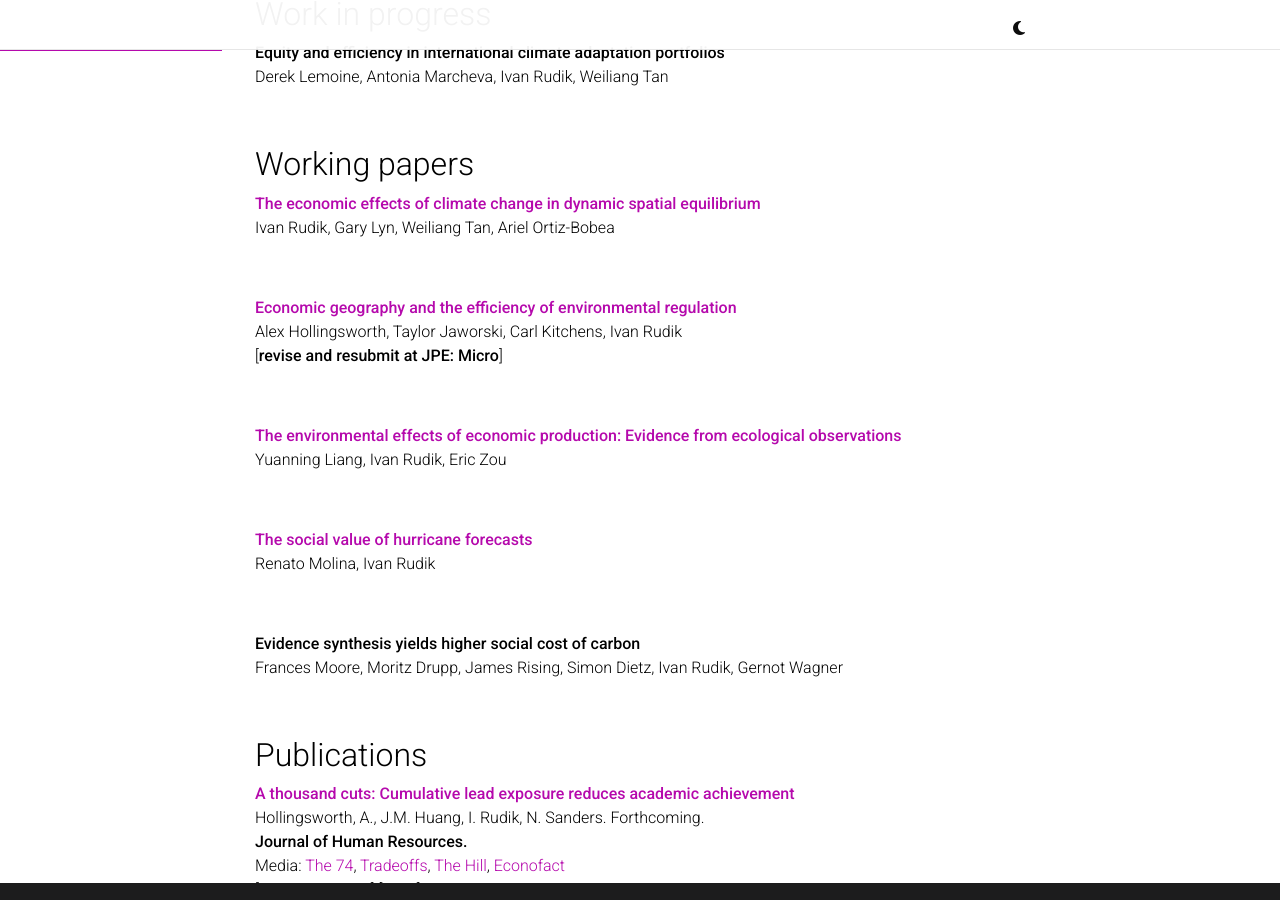
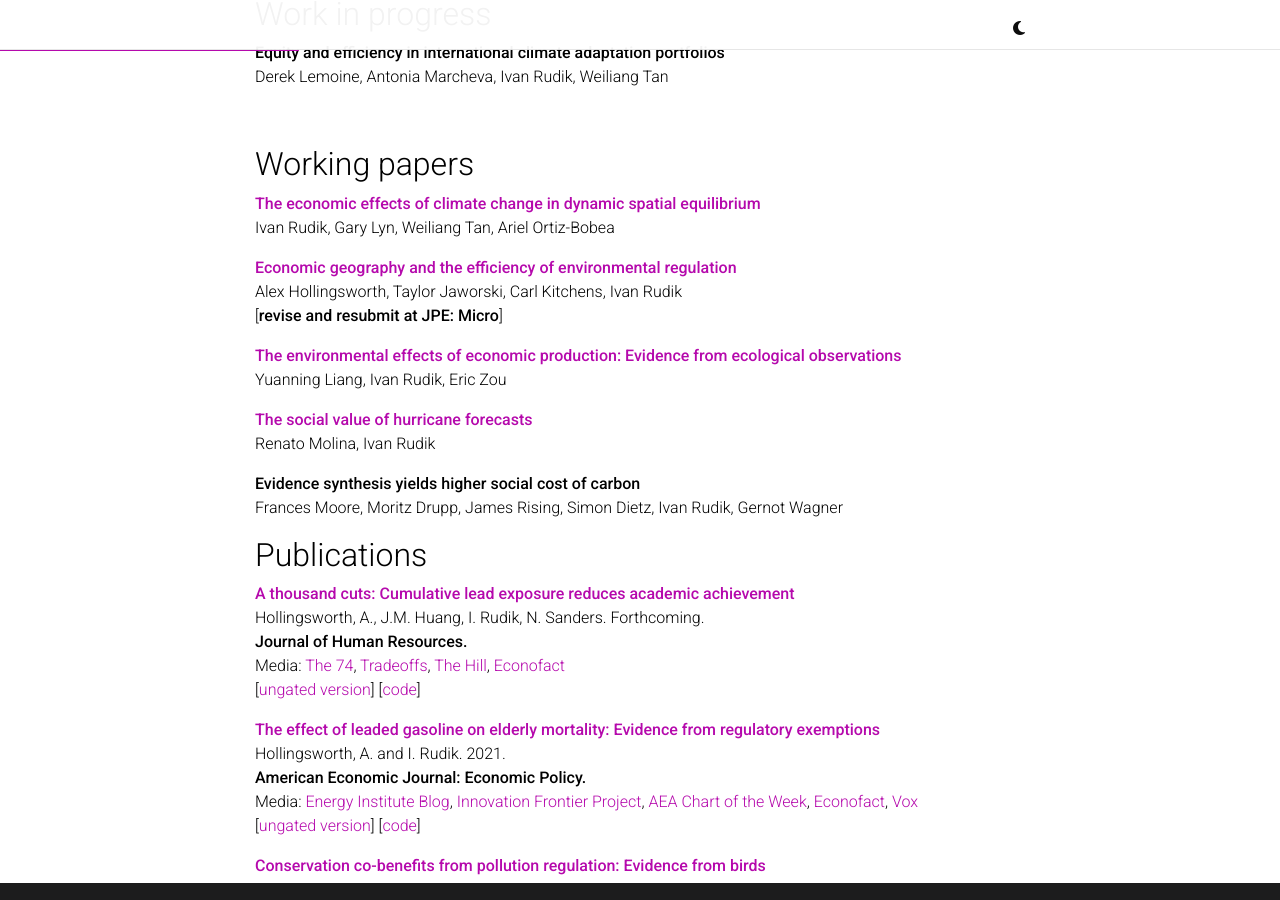
Before and after one commit to irudik/irudik.github.io, a Jekyll site: the page built from _pages/about.md, in a window 1280 px wide and 900 px high, scrolled down 431 px. Built offline with Jekyll 4.4.1, drawn with Linux system fonts in a browser that asks for light colours; comment, search, counter and statistics services are not loaded; a style sheet for code colours, icons or effects is not loaded.

Commit message:
spacing return to old

```diff
--- a/_pages/about.md
+++ b/_pages/about.md
@@ -40,28 +40,18 @@ Derek Lemoine, Antonia Marcheva, Ivan Rudik, Weiliang Tan
 **[The economic effects of climate change in dynamic spatial equilibrium](https://osf.io/preprints/socarxiv/usghb)**
 Ivan Rudik, Gary Lyn, Weiliang Tan, Ariel Ortiz-Bobea
 
-<br>
-
 **[Economic geography and the efficiency of environmental regulation](https://osf.io/preprints/socarxiv/x6fuw/)**
 Alex Hollingsworth, Taylor Jaworski, Carl Kitchens, Ivan Rudik
 [**revise and resubmit at JPE: Micro**]
 
-<br>
-
 **[The environmental effects of economic production: Evidence from ecological observations](https://osf.io/preprints/socarxiv/qy76a)**
 Yuanning Liang, Ivan Rudik, Eric Zou
-
-<br>
 
 **[The social value of hurricane forecasts](https://osf.io/preprints/socarxiv/sqtjr)**
 Renato Molina, Ivan Rudik
 
-<br>
-
 **Evidence synthesis yields higher social cost of carbon**
 Frances Moore, Moritz Drupp, James Rising, Simon Dietz, Ivan Rudik, Gernot Wagner
-
-<br>
 
 ## Publications
 **[A thousand cuts: Cumulative lead exposure reduces academic achievement](https://www.nber.org/papers/w28250)**
@@ -70,15 +60,11 @@ Hollingsworth, A., J.M. Huang, I. Rudik, N. Sanders. Forthcoming.
 Media: [The 74](https://www.the74million.org/lead-poisoning-hurts-kids-a-new-study-shows-how-exposure-from-an-unexpected-source-nascar-racetracks-lowered-test-scores/), [Tradeoffs](https://tradeoffs.org/2021/06/04/what-nascar-can-teach-us-about-pollution-and-social-determinants-of-health/), [The Hill](https://thehill.com/changing-america/sustainability/3716345-how-nascars-switch-to-unleaded-gas-boosted-test-scores-near-racetracks/), [Econofact](https://econofact.org/educational-benefits-of-reducing-lead-exposure)
 [[ungated version](https://osf.io/preprints/socarxiv/wz73u)] [[code](https://www.openicpsr.org/openicpsr/project/179422/)]
 
-<br>
-
 **[The effect of leaded gasoline on elderly mortality: Evidence from regulatory exemptions](https://www.aeaweb.org/articles?id=10.1257/pol.20190654)**
 Hollingsworth, A. and I. Rudik. 2021.
 **American Economic Journal: Economic Policy.**
 Media: [Energy Institute Blog](https://energyathaas.wordpress.com/2020/03/02/the-crazy-history-of-lead-in-gasoline/), [Innovation Frontier Project](https://innovationfrontier.org/how-exposure-to-pollution-quietly-shapes-the-american-workforce-and-economy/),  [AEA Chart of the Week](https://www.aeaweb.org/research/charts/leaded-gasoline-elderly-mortality-nascar-arca), [Econofact](https://t.co/h0RwoLhKlx?amp=1), [Vox](https://www.vox.com/future-perfect/22834666/lead-exposure-poisoning-developing-countries)
 [[ungated version](https://osf.io/preprints/socarxiv/rdy6g/)] [[code](https://www.openicpsr.org/openicpsr/project/120128/)]
-
-<br>
 
 **[Conservation co-benefits from pollution regulation: Evidence from birds](https://doi.org/10.1073/pnas.2013568117)**
 Liang, Y., I. Rudik, E. Zou, A. Johnston, A. Rodewald, C. Kling. 2020.
@@ -86,21 +72,15 @@ Liang, Y., I. Rudik, E. Zou, A. Johnston, A. Rodewald, C. Kling. 2020.
 Media: [Audubon](https://www.audubon.org/news/how-landmark-environmental-law-may-have-quietly-saved-billion-birds), [PNAS Podcast](https://traffic.libsyn.com/secure/pnas-science-sessions-podcast/amandaRodewaldIvanRudikCatherineKlingPodcast.mp3), [Forbes](https://www.forbes.com/sites/saratabin/2020/11/30/air-pollution-regulations-may-have-saved-over-a-billion-birds-according-to-a-new-study/?sh=511d33fc2327), [Smithsonian](https://www.smithsonianmag.com/smart-news/study-estimates-clean-air-act-has-saved-15-billion-birds-180976432/)
 [[ungated version](https://osf.io/preprints/socarxiv/74ujt)] [[kids version](https://www.sciencejournalforkids.org/articles/how-does-reducing-air-pollution-help-birds/)] [[code](https://www.openicpsr.org/openicpsr/project/125422/version/V2/view)]
 
-<br>
-
 **[Costs of inefficient regulation: Evidence from the Bakken](https://www.sciencedirect.com/science/article/abs/pii/S0095069620300590)**
 Lade, G. and I. Rudik. 2020.
 **Journal of Environmental Economics and Management.**
 [[ungated version](https://osf.io/preprints/socarxiv/3e9xk)]
 
-<br>
-
 **[Optimal climate policy when damages are unknown](https://www.aeaweb.org/articles?id=10.1257/pol.20160541)**
 Rudik, I. 2020.
 **American Economic Journal: Economic Policy.**
 [[ungated version](https://osf.io/preprints/socarxiv/nc43k)] [[code](https://github.com/irudik/optimal-climate-policy-aej)]
-
-<br>
 
 **[External impacts of local energy policy: The case of renewable portfolio standards](https://www.journals.uchicago.edu/doi/abs/10.1086/700419)**
 Hollingsworth, A. and I. Rudik. 2019.
@@ -108,22 +88,16 @@ Hollingsworth, A. and I. Rudik. 2019.
 [[ungated version](http://papers.ssrn.com/sol3/papers.cfm?abstract_id=2697222)]
 [[code](https://github.com/irudik/external-impacts-rps)]
 
-<br>
-
 **[Air pollution and visitation at U.S. national parks](http://advances.sciencemag.org/content/4/7/eaat1613)**
 Keiser, D., G. Lade, and I. Rudik. 2018.
 **Science Advances.**
 Media: [Washington Post](https://www.washingtonpost.com/science/2019/05/28/how-your-summer-vacation-may-give-you-an-up-close-view-climate-crisis/), [New York Times](https://www.nytimes.com/2018/07/23/well/parks-ozone-air-pollution.html?alm_mvr=0), [CNN](https://www.cnn.com/2018/07/18/us/national-park-air-quality-wxc/index.html), [Associated Press](https://apnews.com/article/1d601528b4fe48dba03c69d066f44ef8), and others
 [[code](https://github.com/irudik/national-parks)]
 
-<br>
-
 **[Tradable credit markets for intensity standards](https://www.sciencedirect.com/science/article/pii/S0264999317315651)**
 Rudik, I. 2018.
 **Economic Modelling.**
 [[ungated version](https://papers.ssrn.com/sol3/papers.cfm?abstract_id=2615918)]
-
-<br>
 
 **[Steering the climate system: Using inertia to lower the cost of policy](https://www.aeaweb.org/articles?id=10.1257/aer.20150986&&from=f)**
 Lemoine, D. and I. Rudik. 2017.
@@ -132,22 +106,16 @@ Lemoine, D. and I. Rudik. 2017.
 [[code](https://github.com/irudik/steering-the-climate-system)]
 [[reply](https://www.aeaweb.org/articles?id=10.1257/aer.20191814)]
 
-<br>
-
 **[Managing climate change under uncertainty: Recursive integrated assessment at an inflection point](https://papers.ssrn.com/sol3/papers.cfm?abstract_id=2862211)**
 Lemoine, D. and I. Rudik. 2017.
 **Annual Review of Resource Economics.**
 [[ungated version](https://papers.ssrn.com/sol3/papers.cfm?abstract_id=2862211)]
 [[code](https://github.com/irudik/dynamic-stochastic-dice)]
 
-<br>
-
 **[Opportunities for advances in climate change economics](http://science.sciencemag.org/content/352/6283/292.abstract)**
 Burke, M., M. Craxton, C. D. Kolstad, C. Onda, H. Allcott, E. Baker, L. Barrage, R. Carson, K. Gillingham, J. Graff-Zivin, M. Greenstone, S. Hallegatte, W.M. Hanemann, G. Heal, S. Hsiang, B. Jones, D. L. Kelly, R. Kopp, M. Kotchen, R. Mendelsohn, K.Meng, G. Metcalf, J. Moreno-Cruz, R. Pindyck, S. Rose, I. Rudik, J. Stock, and R. S. J. Tol. 2016.
 **Science.**
 Media: Futurity, Iowa Public Radio (River to River)
-
-<br>
 
 ## Teaching
 
```
